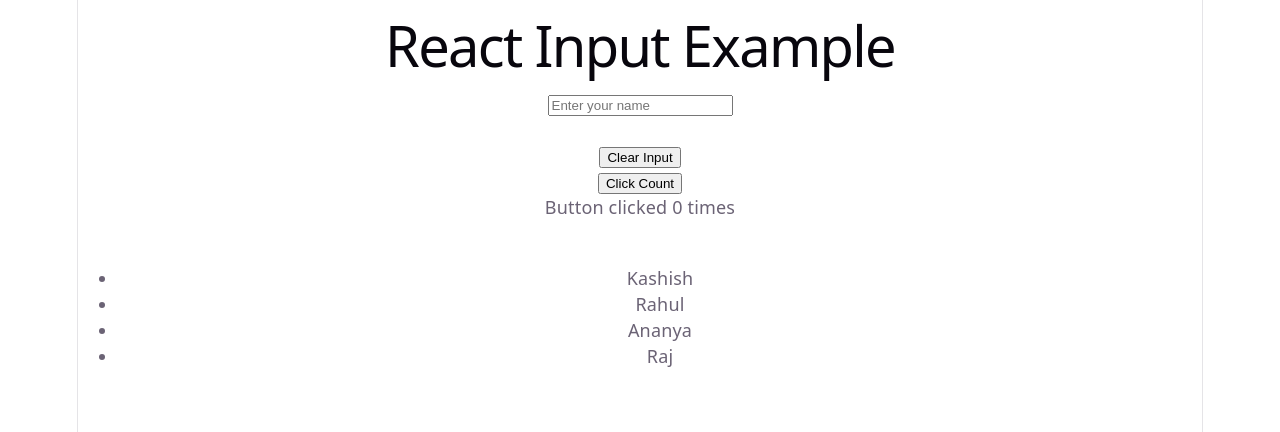
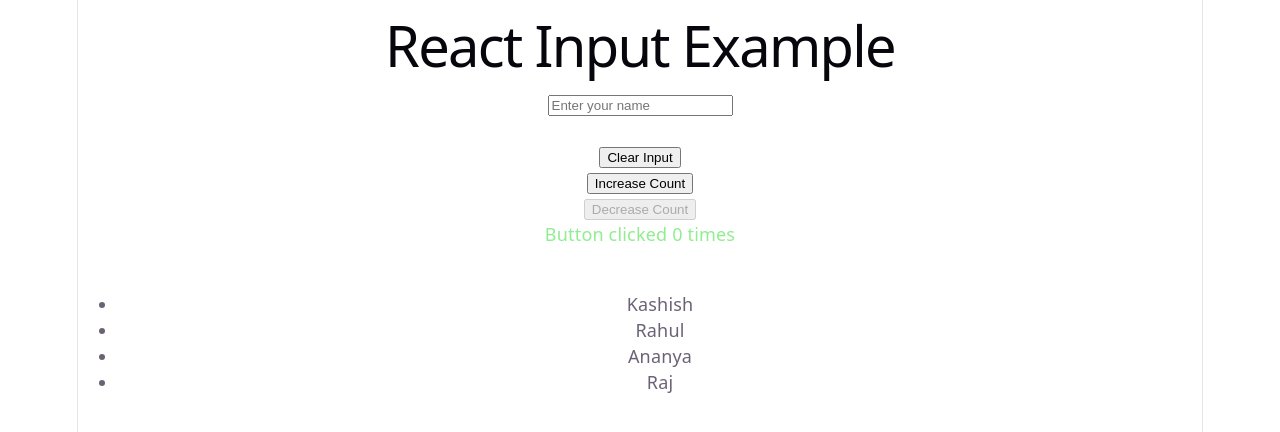
Before and after one commit to kasheeesh08/react-learning-journey, a React (Vite) app: page / in a window 1280 px wide. Shown: the top 432 px of the page. Built offline with nearby package versions, Linux system fonts and the light colour scheme.

Commit message:
Implemented dynamic UI behaviour using react state

```diff
--- a/src/App.jsx
+++ b/src/App.jsx
@@ -33,11 +33,25 @@ function App() {
 
       <br />
       <button onClick={() => setCount(count + 1)}>
-        Click Count
+        {count >= 5 ? 'High Count' : 'Increase Count'}
+      </button>
+
+    <br />
+
+      <button
+      disabled={count === 0}
+      onClick={() => setCount(count - 1)}>
+        Decrease Count
       </button>
 
       <br />
-      <p>Button clicked {count} times</p>
+
+      <p style={{
+          color: count > 5 ? 'red' : 'lightgreen'
+        }}>
+        Button clicked {count} times
+      </p>
+
       <br />
 
       {name && <h2>Welcome {name}</h2>}
```
